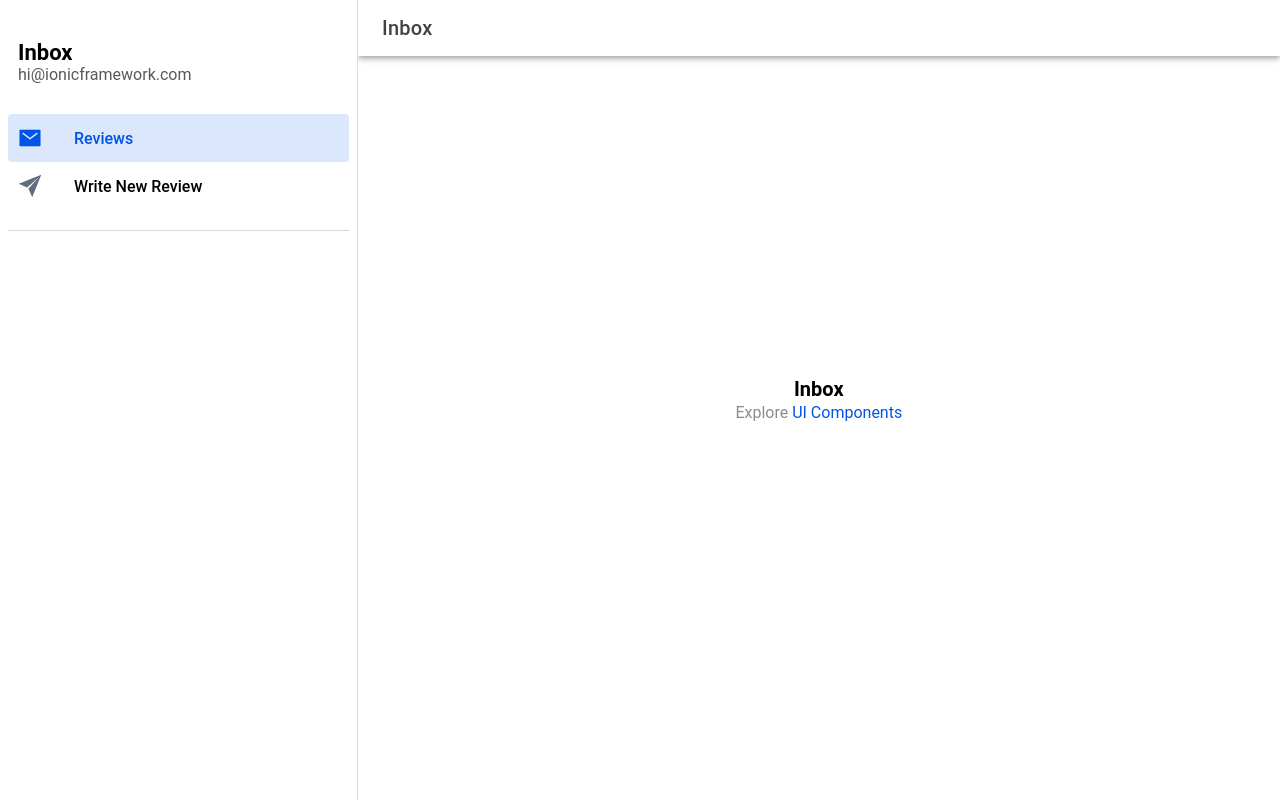
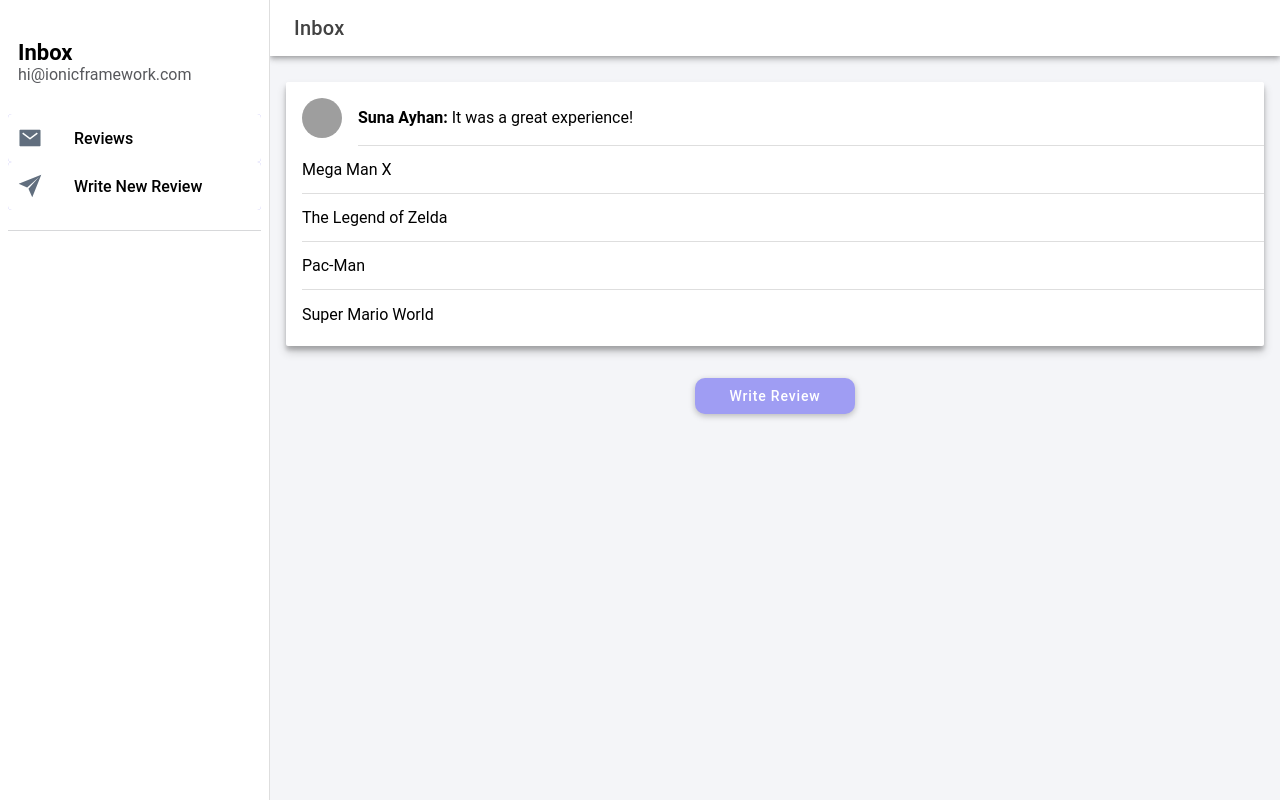
Before and after one commit to SunaAyhan/microsoft-case, a React (Vite) app: page /folder/Inbox in a window 1280 px wide. Built offline with nearby package versions, Linux system fonts and the light colour scheme; grey boxes are pictures that could not be loaded.

Commit message:
Frontend updated for menu and reviews pages.

```diff
--- a/src/components/ExploreContainer.css
+++ b/src/components/ExploreContainer.css
@@ -5,11 +5,13 @@
   right: 0;
   top: 50%;
   transform: translateY(-50%);
+
 }
 
 #container strong {
   font-size: 20px;
   line-height: 26px;
+
 }
 
 #container p {
--- a/src/components/Menu.css
+++ b/src/components/Menu.css
@@ -1,5 +1,15 @@
 ion-menu ion-content {
   --background: var(--ion-item-background, var(--ion-background-color, #fff));
+
+
+
+
+}
+ion-menu.md {
+
+
+max-width: 10rem;
+
 }
 
 ion-menu.md ion-content {
@@ -7,22 +17,28 @@ ion-menu.md ion-content {
   --padding-end: 8px;
   --padding-top: 20px;
   --padding-bottom: 20px;
+
+
 }
 
 ion-menu.md ion-list {
   padding: 20px 0;
+
 }
 
 ion-menu.md ion-note {
   margin-bottom: 30px;
+
 }
 
 ion-menu.md ion-list-header, ion-menu.md ion-note {
   padding-left: 10px;
+
 }
 
 ion-menu.md ion-list#inbox-list {
   border-bottom: 1px solid var(--ion-color-step-150, #d7d8da);
+
 }
 
 ion-menu.md ion-list#inbox-list ion-list-header {
@@ -36,20 +52,25 @@ ion-menu.md ion-list#labels-list ion-list-header {
   margin-bottom: 18px;
   color: #757575;
   min-height: 26px;
+
 }
 
 ion-menu.md ion-item {
   --padding-start: 10px;
   --padding-end: 10px;
   border-radius: 4px;
+  background-color: #9f9df3;
+  color: rgb(0, 0, 0);
+  --color-hover: rgb(0, 0, 0);
 }
 
 ion-menu.md ion-item.selected {
   --background: rgba(var(--ion-color-primary-rgb), 0.14);
+  color: rgb(249, 244, 244);
 }
 
 ion-menu.md ion-item.selected ion-icon {
-  color: var(--ion-color-primary);
+  color: rgb(249, 244, 244);
 }
 
 ion-menu.md ion-item ion-icon {
--- a/src/components/Menu.tsx
+++ b/src/components/Menu.tsx
@@ -24,20 +24,19 @@ interface AppPage {
 const appPages: AppPage[] = [
   {
     title: 'Reviews',
-    url: '/folder/Inbox',
+    url: '/folder/Reviews',
     iosIcon: mailOutline,
     mdIcon: mailSharp
   },
   {
     title: 'Write New Review',
-    url: '/folder/Outbox',
+    url: '/folder/Write Your Message',
     iosIcon: paperPlaneOutline,
     mdIcon: paperPlaneSharp
   },
 
 ];
 
-const labels = ['Family', 'Friends', 'Notes', 'Work', 'Travel', 'Reminders'];
 
 const Menu: React.FC = () => {
   const location = useLocation();
--- /dev/null
+++ b/src/components/Reviews.css
@@ -0,0 +1,40 @@
+/* Base styles for all devices */
+.ion-card-custom {
+    height: 10%;
+
+  }
+
+  ion-button {
+    --background: #9f9df3;
+    --background-hover: #9f9df3;
+    --color: White;
+    --border-radius: 10px;
+    width: 10rem;
+    --box-shadow: 0 2px 6px 0 rgb(0, 0, 0, 0.25);
+    --padding-top: 10px;
+    --padding-bottom: 10px;
+    margin: 1rem;
+    text-transform: none;
+  }
+  .ion-list-custom{
+    max-height: 50vh;
+    margin: 3rem;
+    overflow-y: auto;
+    box-shadow: 0 4px 4px 0 rgba(0, 0, 0, 0.2), 0 6px 10px 0 rgba(0, 0, 0, 0.19);
+
+
+  }
+
+  @media (max-width: 768px) {
+    .ion-card-custom {
+      height: 5%;
+    }
+  }
+
+
+  @media (min-width: 769px) {
+    .ion-card-custom {
+        height: 10%;
+
+    }
+  }
--- /dev/null
+++ b/src/components/Reviews.tsx
@@ -0,0 +1,47 @@
+import React from 'react';
+import { IonAvatar, IonButton, IonCard, IonContent, IonItem, IonLabel, IonList, IonRow } from '@ionic/react';
+import './Reviews.css';
+
+function ReviewPage() {
+    const isMobile = window.innerWidth < 768; // Basit bir mobil kontrol
+
+  return (
+    <IonContent color="light">
+        <IonCard  >
+            <img style={{
+          display: isMobile ? 'block' : 'none',
+          height: '50%'
+
+
+      }} className='image' src='../../public/assets/louvre.jpg' />
+        </IonCard>
+      <IonList className='ion-list-custom' inset={true} >
+      <IonItem >
+            <IonAvatar slot="start">
+              <img src={'https://picsum.photos/80/80?random=' } alt="avatar" />
+            </IonAvatar>
+           <IonLabel> <b>Suna Ayhan:</b>  It was a great experience!</IonLabel>
+          </IonItem>
+        <IonItem>
+          <IonLabel>Mega Man X</IonLabel>
+        </IonItem>
+        <IonItem>
+          <IonLabel>The Legend of Zelda</IonLabel>
+        </IonItem>
+        <IonItem>
+          <IonLabel>Pac-Man</IonLabel>
+        </IonItem>
+        <IonItem>
+          <IonLabel>Super Mario World</IonLabel>
+        </IonItem>
+      </IonList>
+      <div style={{
+    alignItems:'center',
+    display:'flex',
+    justifyContent:'center'
+  }} >  <IonButton className='ion-button-custom' >Write Review</IonButton></div>
+
+    </IonContent>
+  );
+}
+export default ReviewPage;
--- /dev/null
+++ b/src/components/TextArea.css
@@ -0,0 +1,11 @@
+ion-button {
+    --background: #9f9df3;
+    --background-hover: #9f9df3;
+    --color: White;
+    --border-radius: 10px;
+    width: 10rem;
+    --box-shadow: 0 2px 6px 0 rgb(0, 0, 0, 0.25);
+    --padding-top: 10px;
+    --padding-bottom: 10px;
+    margin: 1rem;
+  }
--- /dev/null
+++ b/src/components/TextArea.tsx
@@ -0,0 +1,46 @@
+import React from 'react';
+import { IonItem, IonTextarea } from '@ionic/react';
+import { IonCard } from '@ionic/react';
+import { IonInput, IonList } from '@ionic/react';
+import { IonButton } from '@ionic/react';
+import './TextArea.css';
+
+
+function TextArea() {
+  return (
+    <div  ><IonCard style={{
+        margin:'4rem',
+
+    }} >
+    <IonList>
+    <IonItem>
+      <IonInput style={{
+        margin:'0rem', padding:'0rem'
+      }} placeholder="fullname"></IonInput>
+    </IonItem>
+    <IonItem>
+      <IonInput placeholder="email"></IonInput>
+    </IonItem>
+
+    <IonItem>
+      <IonTextarea style={{
+        height:'10rem',
+        textAlign:'start',
+
+      }} label="Your Reviews" labelPlacement="stacked"></IonTextarea>
+    </IonItem>
+
+  </IonList>
+  <div style={{
+    alignItems:'center',
+    display:'flex',
+    justifyContent:'center'
+  }} > <IonButton  >Send</IonButton></div>
+
+
+  </IonCard></div>
+
+
+  );
+}
+export default TextArea;
--- a/src/pages/Page.css
+++ b/src/pages/Page.css
@@ -0,0 +1,9 @@
+.custom-background {
+    background: url('../../public/assets/louvre.jpg') no-repeat center center / cover !important;
+    height: 100vh; /* Viewport'un tamamını kaplar */
+  min-height: 100vh;
+  }
+  .ion-title {
+    font-size: 2rem;
+
+  }
--- a/src/pages/Page.tsx
+++ b/src/pages/Page.tsx
@@ -2,13 +2,15 @@ import { IonButtons, IonContent, IonHeader, IonMenuButton, IonPage, IonTitle, Io
 import { useParams } from 'react-router';
 import ExploreContainer from '../components/ExploreContainer';
 import './Page.css';
+import TextArea from '../components/TextArea';
+import ReviewPage from '../components/Reviews';
 
 const Page: React.FC = () => {
 
   const { name } = useParams<{ name: string; }>();
 
   return (
-    <IonPage>
+    <IonPage className="custom-background" >
       <IonHeader>
         <IonToolbar>
           <IonButtons slot="start">
@@ -18,13 +20,15 @@ const Page: React.FC = () => {
         </IonToolbar>
       </IonHeader>
 
-      <IonContent fullscreen>
+      <IonContent  className="custom-background" fullscreen>
         <IonHeader collapse="condense">
           <IonToolbar>
-            <IonTitle size="large">{name}</IonTitle>
+            <IonTitle  className="ion-title" size="large">{name}</IonTitle>
           </IonToolbar>
         </IonHeader>
-        <ExploreContainer name={name} />
+        {/* <ExploreContainer name={name} /> */}
+        {/* <TextArea  /> */}
+        <ReviewPage/>
       </IonContent>
     </IonPage>
   );
```
Also changed, not shown: public/assets/louvre.jpg (added).
